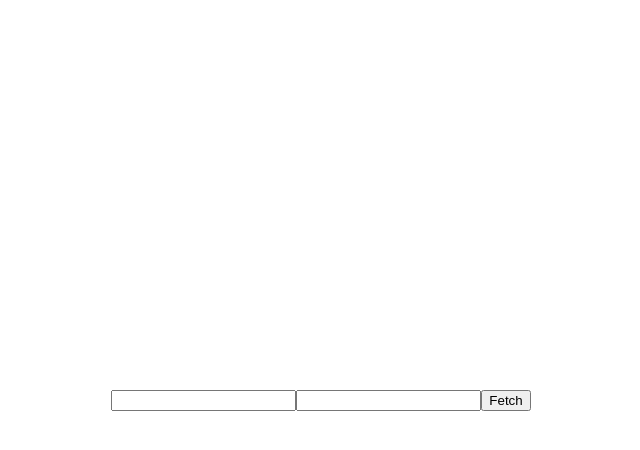
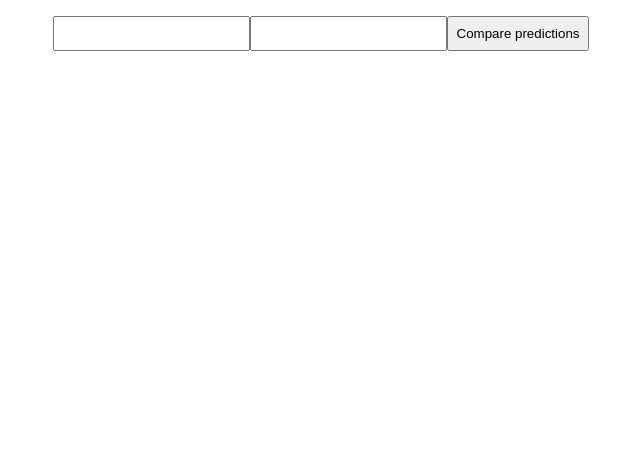
Before and after one commit to ForrestWeiswolf/manifold-compare-predictions, a Preact app: page / in a window 1280 px wide. Shown: the top 450 px of the page, without its empty margins (319-959 px from the left). Built offline with nearby package versions, Linux system fonts and the light colour scheme.

Commit message:
Continue to make it look nicer

```diff
--- a/src/index.tsx
+++ b/src/index.tsx
@@ -48,7 +48,8 @@ export function App() {
 	};
 
 	return (
-		<div>
+		<main>
+			<div className="username-input-container">
 				<input type="text" name="username1" value={usernames[0]}
 					onChange={(e) => setUsernames([(e.target as HTMLInputElement).value, usernames[1]])}
 					onKeyDown={(e) => {
@@ -61,11 +62,12 @@ export function App() {
 						if (e.key === 'Enter') { fetchCommonMarkets(); }
 					}}
 				/>
-			<button onClick={() => fetchCommonMarkets()}>Fetch</button>
+				<button onClick={() => fetchCommonMarkets()}>Compare predictions</button>
+			</div>
 			{loading ? <div>Loading...</div> : <div>
 				{commonMarkets.map((market) => (
-					<div key={market.id}>
-						<a href={market.url}>{market.question}{market.probability ? `: ${formatProb(market.probability)}` : ''}</a>
+					<div key={market.id} className="market">
+						<b><a href={market.url}>{market.question}{market.probability ? `: ${formatProb(market.probability)}` : ''}</a></b>
 						<div>
 							<span>{usernames[0]}: {market.userProbs[0] ? formatProb(market.userProbs[0]) : 'N/A'}</span>
 							<br />
@@ -75,7 +77,7 @@ export function App() {
 				))}
 			</div>
 			}
-		</div>
+		</main>
 	);
 }
 
--- a/src/style.css
+++ b/src/style.css
@@ -16,7 +16,6 @@
 body {
 	margin: 0;
 	display: flex;
-	align-items: center;
 	min-height: 100vh;
 }
 
@@ -24,52 +23,48 @@ body {
 	max-width: 95%;
 	margin: 0 auto;
 	text-align: center;
+	margin-top: 1rem;
+	margin-bottom: 1rem;
 }
 
-img {
-	margin-bottom: 1.5rem;
-}
-
-img:hover {
-	filter: drop-shadow(0 0 2em #673ab8aa);
-}
-
-section {
-	margin-top: 5rem;
-	display: grid;
-	grid-template-columns: repeat(3, 1fr);
-	column-gap: 1.5rem;
-}
-
-.resource {
-	padding: 0.75rem 1.5rem;
-	border-radius: 0.5rem;
-	text-align: left;
-	text-decoration: none;
-	color: #222;
-	background-color: #f1f1f1;
-	border: 1px solid transparent;
-}
-
-.resource:hover {
-	border: 1px solid #000;
-	box-shadow: 0 25px 50px -12px #673ab888;
-}
 
 @media (max-width: 639px) {
 	#app {
 		margin: 2rem;
 	}
-	section {
-		margin-top: 5rem;
-		grid-template-columns: 1fr;
-		row-gap: 1rem;
-	}
+}
+
+.username-input-container input {
+  padding: 0.5rem;
+}
+
+.market {
+  padding: 0.5rem;
+}
+.market:hover {
+	background-color: rgb(224 231 255);
+}
+
+.market a {
+  text-decoration: none;
+	color: rgb(15 23 41);
+}
+
+button {
+  padding: 0.5rem;
 }
 
 @media (prefers-color-scheme: dark) {
 	:root {
 		background-color: rgb(15 23 41);
     color: white;
+
+		.market:hover {
+			background-color: rgb(49 46 129);
+		}
+
+		.market a {
+			color: white;
+		}
 	}
 }
```
Lines whose indentation alone changed are shown as unchanged.
